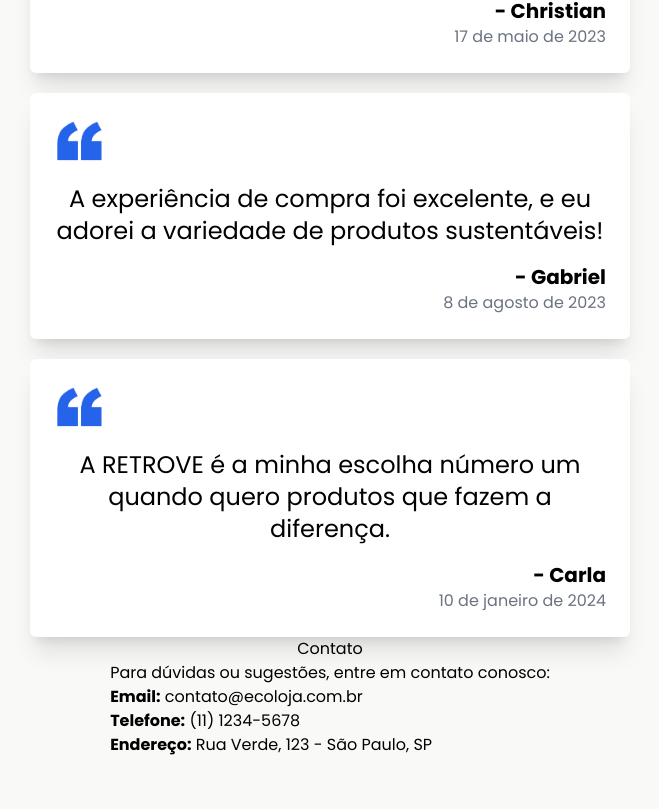
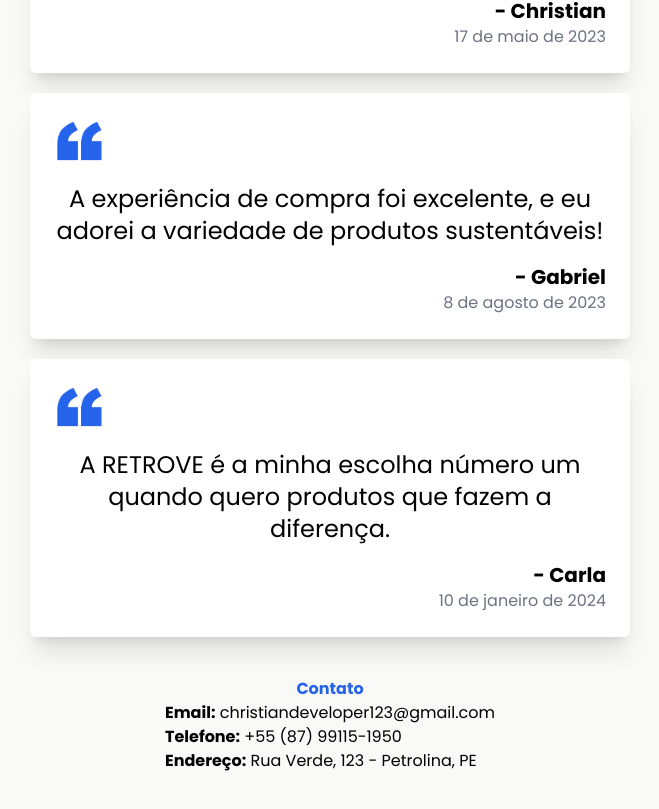
Before and after one commit to OnlyChristianDev/Armaz-m-de-produtos, a Next.js app: page /sobreNos in a window 1280 px wide. Shown: the part 1175-1984 px from the top of the page, without its empty margins (310-969 px from the left). Before the commit the page ends 1932 px from the top, so only its background shows below. Built offline with nearby package versions, Linux system fonts and the light colour scheme.

Commit message:
Finalização do Footer

```diff
--- a/src/app/sobreNos/page.tsx
+++ b/src/app/sobreNos/page.tsx
@@ -1,13 +1,14 @@
 "use client"
 
+import Footer from "@/components/Footer"
 import Clientes from "../../components/Clientes"
 import QuestionGif from "../../animations/Questions (1).gif"
 import Mission from "../../animations/Mission Impossible.gif"
 import Image from "next/image"
 import Header from "../../components/Header"
 import Eye from "../../animations/Eyes.gif"
+
 export default function SobreNos(){
-
     return(
         <>
 
@@ -54,14 +55,7 @@ export default function SobreNos(){
                 <Clientes data="8 de agosto de 2023" nome="Gabriel" avaliacao="A experiência de compra foi excelente, e eu adorei a variedade de produtos sustentáveis!"/>
                 <Clientes data="10 de janeiro de 2024" nome="Carla" avaliacao="A RETROVE é a minha escolha número um quando quero produtos que fazem a diferença."/>
             </div>
-
-            <h2>Contato</h2>
-            <div>
-                <p>Para dúvidas ou sugestões, entre em contato conosco:</p>
-                <p><strong>Email:</strong> contato@ecoloja.com.br</p>
-                <p><strong>Telefone:</strong> (11) 1234-5678</p>
-                <p><strong>Endereço:</strong> Rua Verde, 123 - São Paulo, SP</p>
-            </div>
+            <Footer />
             </div>
 
         </div>
--- /dev/null
+++ b/src/components/Footer.tsx
@@ -0,0 +1,14 @@
+export default function(){
+    return(
+        <div>
+            <footer className="mt-10 flex items-center justify-center mb-10 flex-col">
+            <h2 className="font-bold text-bold text-blue-600">Contato</h2>
+            <div>
+                <p><strong>Email:</strong> christiandeveloper123@gmail.com</p>
+                <p><strong>Telefone:</strong> +55 (87) 99115-1950</p>
+                <p><strong>Endereço:</strong> Rua Verde, 123 - Petrolina, PE</p>
+            </div>
+            </footer>
+        </div>
+    )
+}
```
